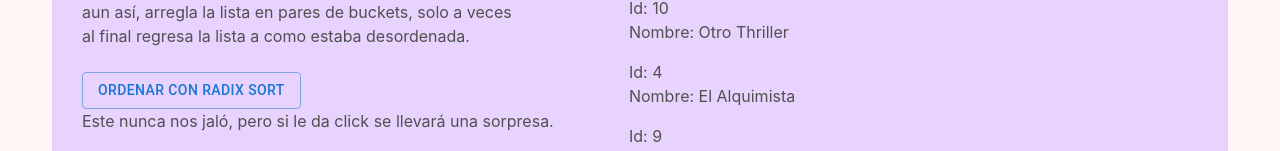
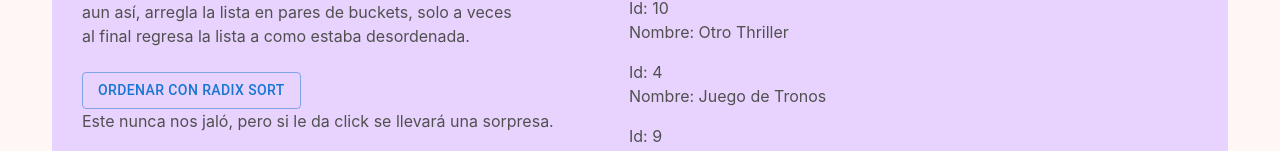
Before and after one commit to rubennight/Proyecto_ADA, a React (Vite) app: page / in a window 1280 px wide. Shown: the part 1136-1287 px from the top of the page. Built offline with nearby package versions, Linux system fonts and the light colour scheme.

Commit message:
Agregué un libro mejor que el alquimista.

```diff
--- a/src/App.jsx
+++ b/src/App.jsx
@@ -17,7 +17,7 @@ const libros = [
   libro(7, 3, "Libro de Distopía", "Autor 4", 2005, "Distopía"),
   libro(5, 4, "Matar a un ruiseñor", "Harper Lee", 1960, "Misterio, thriller"),
   libro(10, 4, "Otro Thriller", "Autor 5", 2018, "Misterio, thriller"),
-  libro(4, 5, "El Alquimista", "Paulo Coelho", 1988, "Ficción, filosofía"),
+  libro(4, 5, "Juego de Tronos", "George R R Martin", 1988, "Fantasía"),
   libro(9, 5, "Breve historia del tiempo", "Stephen Hawking", 1988, "Divulgación científica")
 ];
 
```
Also changed, not shown: src/components/Ordenamientos.jsx (+8 -0 lines).
